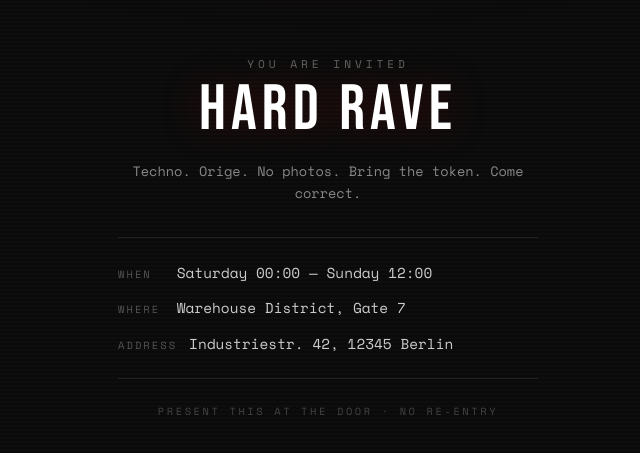
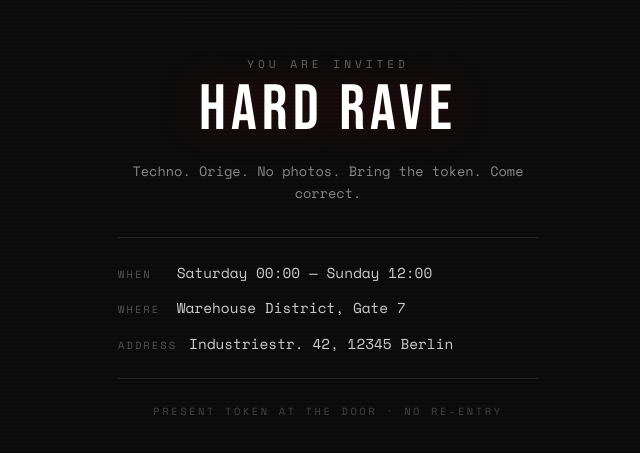
Before and after one commit to Bromus/LoRFID, a plain HTML site: page index.html in a window 1280 px wide. Shown: the part 163-616 px from the top of the page, 312-952 px from the left. Drawn offline with nearby package versions, Linux system fonts and the light colour scheme.

Commit message:
Update footnote text in index.html

```diff
--- a/index.html
+++ b/index.html
@@ -141,7 +141,7 @@
         <span class="value">Industriestr. 42, 12345 Berlin</span>
       </div>
     </div>
-    <p class="foot">Present this at the door · No re-entry</p>
+    <p class="foot">Present token at the door · No re-entry</p>
   </div>
 </body>
 </html>
```
